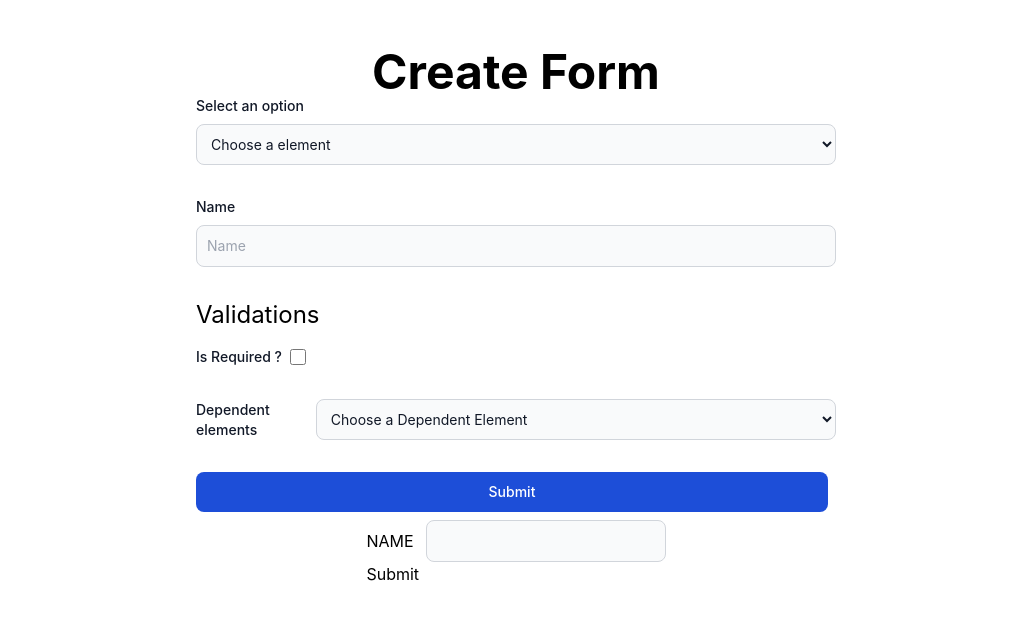
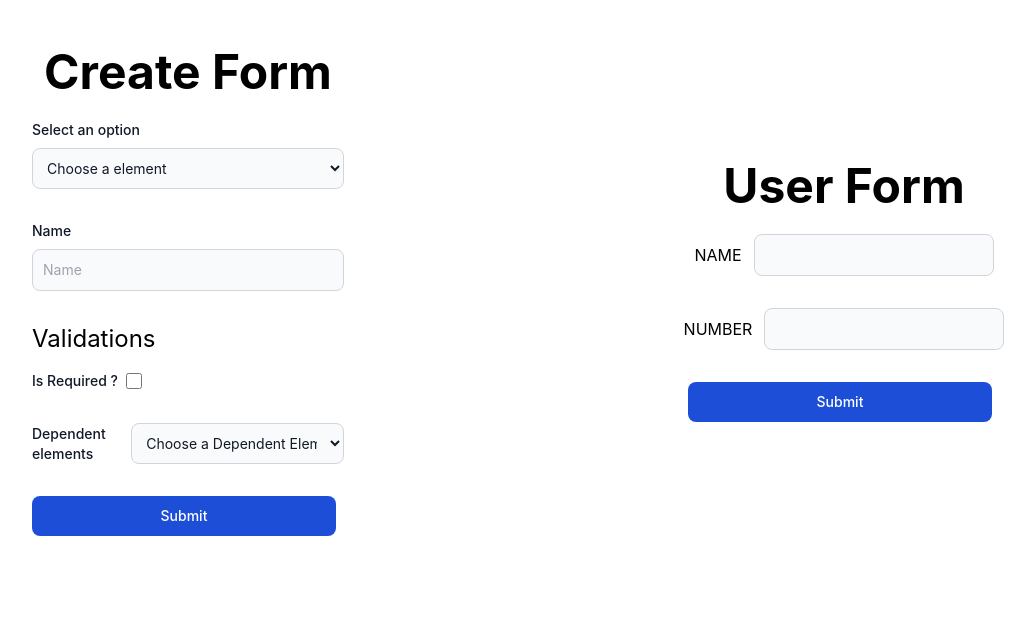
Before and after one commit to anshuER/test-mindinventory, a React (Create React App) app: page / in a window 1280 px wide. Shown: the top 620 px of the page, without its empty margins (124-1159 px from the left). Built offline with nearby package versions, Linux system fonts and the light colour scheme; data requests are answered from the project's data file.

Commit message:
regex and message

```diff
--- a/db.json
+++ b/db.json
@@ -5,6 +5,12 @@
       "type": "text",
       "name": "name",
       "min": 5
+    },
+    {
+      "id": "b72b",
+      "type": "text",
+      "name": "number",
+      "regex": "/[0-9]/"
     }
   ]
 }
--- a/src/App.js
+++ b/src/App.js
@@ -31,12 +31,15 @@ function App() {
   }, []);
 
   return (
-    <div className='flex flex-col items-center justify-center my-12'>
-      <h1 className='text-5xl font-bold'>Create Form</h1>
-      <FormBuilder elements={formElements} addFormElement={addFormElement} />
-      {formElements && formElements.length > 0 && (
-        <FormViewer elements={formElements} />
-      )}
+    <div className='grid grid-cols-2  items-center  gap-8 my-12'>
+      <div className='w-full flex flex-col gap-6 justify-center items-center '>
+        <FormBuilder elements={formElements} addFormElement={addFormElement} />
+      </div>
+      <div className='w-full flex flex-col gap-6 justify-center items-center '>
+        {formElements && formElements.length > 0 && (
+          <FormViewer elements={formElements} />
+        )}
+      </div>
     </div>
   );
 }
--- a/src/components/FormBuilder/index.js
+++ b/src/components/FormBuilder/index.js
@@ -17,6 +17,9 @@ const FormBuilder = ({ addFormElement, elements }) => {
   };
 
   return (
+    <>
+      <h1 className='text-5xl font-bold'>Create Form</h1>
+
       <div className='w-1/2 flex flex-col gap-8'>
         <div>
           <label
@@ -115,7 +118,9 @@ const FormBuilder = ({ addFormElement, elements }) => {
               </label>
               <select
                 id='depElement'
-              onChange={(e) => updateFormElements('depElement', e.target.value)}
+                onChange={(e) =>
+                  updateFormElements('depElement', e.target.value)
+                }
                 className='bg-gray-50 border border-gray-300 text-gray-900 text-sm rounded-lg focus:ring-blue-500 focus:border-blue-500 block w-full p-2.5'
               >
                 <option>Choose a Dependent Element</option>
@@ -137,6 +142,7 @@ const FormBuilder = ({ addFormElement, elements }) => {
           Submit
         </button>
       </div>
+    </>
   );
 };
 
--- a/src/components/FormViewer/index.js
+++ b/src/components/FormViewer/index.js
@@ -15,7 +15,12 @@ const FormViewer = ({ elements }) => {
   console.log('--', watch('state'));
 
   return (
-    <form onSubmit={handleSubmit(onSubmit)}>
+    <>
+      <h1 className='text-5xl font-bold text-center '>User Form</h1>
+      <form
+        className='w-1/2 flex flex-col gap-8'
+        onSubmit={handleSubmit(onSubmit)}
+      >
         {elements.map((element, index) => {
           if (getValues(element.depElement)) {
             return (
@@ -27,10 +32,19 @@ const FormViewer = ({ elements }) => {
                       type={element.type}
                       class='bg-gray-50 border border-gray-300 text-gray-900 text-sm rounded-lg focus:ring-blue-500 focus:border-blue-500 block  p-2.5 '
                       {...register(element.name, {
-                      required: element.required,
-                      maxLength: Number(element?.max),
-                      minLength: Number(element?.min),
-                      pattern: element?.regex,
+                        required: {
+                          value: element.required,
+                          message: 'Please fill required field',
+                        },
+                        maxLength: {
+                          value: Number(element?.max),
+                          message: `Max length req is ${element?.max}`,
+                        },
+                        minLength: {
+                          value: Number(element?.min),
+                          message: `Min length req is ${element?.min}`,
+                        },
+                        pattern: {},
                       })}
                     ></input>
                   </div>
@@ -56,15 +70,21 @@ const FormViewer = ({ elements }) => {
                   </div>
                 )}
                 {errors[element.name] && (
-                <p className='text-red-500'>Something is wrong here</p>
+                  <p className='text-red-500 text-center'>
+                    {errors?.root?.message || 'Something is wrong'}
+                  </p>
                 )}
               </div>
             );
           } else return null;
         })}
 
-      <input type='submit' />
+        <input
+          type='submit'
+          className='text-white bg-blue-700 hover:bg-blue-800 focus:ring-4 focus:ring-blue-300 font-medium rounded-lg text-sm px-5 py-2.5 me-2 mb-2 focus:outline-none '
+        />
       </form>
+    </>
   );
 };
 
```
Lines whose indentation alone changed are shown as unchanged.
